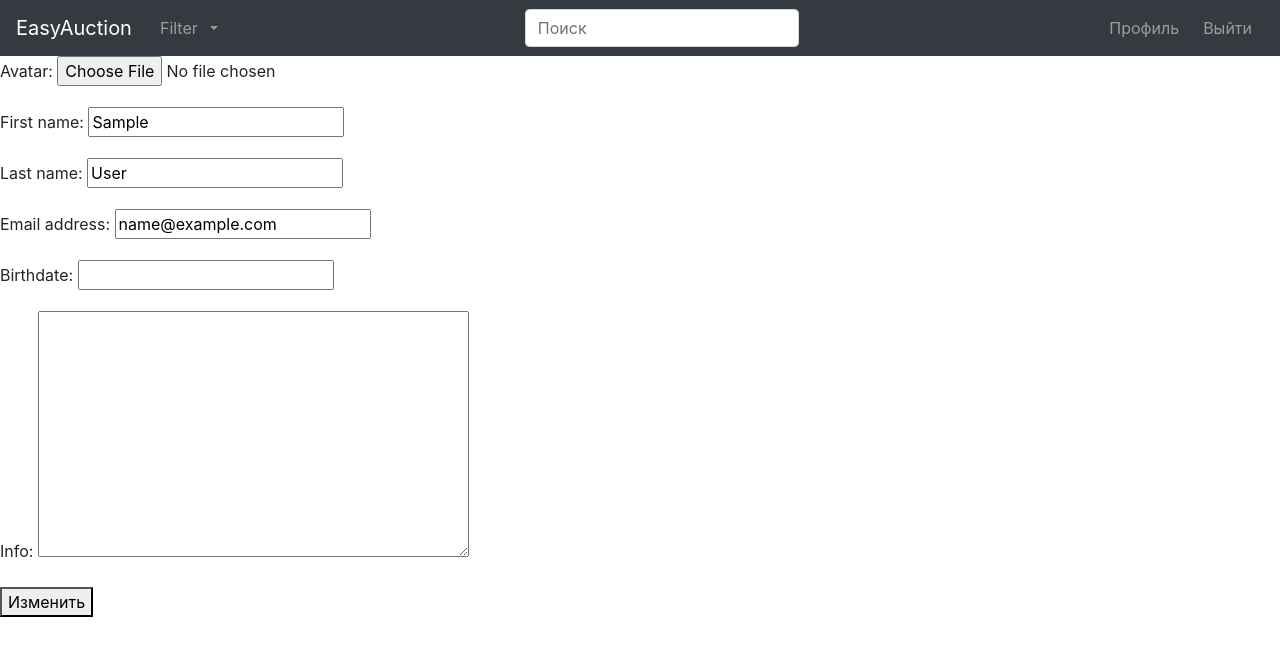
After one commit to wykyee/auction, a Django app: page /profile/change_data/ in a window 1280 px wide. The commit adds this page. Shown: the top 656 px of the page. Run offline with Django 3.2, Linux system fonts and the light colour scheme; the visitor is signed in with stand-in values (Sample User, id 1); data comes from the database, SQL or seed files in the repository; some libraries are stand-ins or nearby versions.

Commit message:
actions with profile

```diff
--- a/auction/models.py
+++ b/auction/models.py
@@ -53,7 +53,7 @@ class Bet(models.Model):
     amount = models.PositiveIntegerField()
     better = models.ForeignKey(Profile, on_delete=models.CASCADE)
     post = models.ForeignKey(
-        Post, on_delete=models.CASCADE, related_name='bets', related_query_name='bets'
+        Post, on_delete=models.CASCADE, related_name='bets'
     )
     created_at = models.DateTimeField(auto_now_add=True)
 
--- a/templates/auction/post_detail.html
+++ b/templates/auction/post_detail.html
@@ -1,7 +1,7 @@
 {% extends "base.html" %}
 
 {% block title %}
-    {{ post.id }}
+    {{ post.title }}
 {% endblock %}
 
 {% block content %}
@@ -14,9 +14,7 @@
         <hr>
         <p>Ставка сейчас: {{ current_bet }}</p>
         <form method="POST" action="{% url 'make-bet' post.pk %}">{% csrf_token %}
-            {% for field in form %}
-                {{ field }}
-            {% endfor %}
+            {{ form }}
             <button type="submit">Принять ставку</button>
         </form>
 
--- a/templates/base.html
+++ b/templates/base.html
@@ -17,12 +17,13 @@
     <div class="container-fluid">
         <ul class="navbar-nav">
             <li class="nav-item text-center">
-                <a href="#" class="navbar-brand">EasyAuction</a>
+                <a href="{% url 'post-list' %}" class="navbar-brand">EasyAuction</a>
             </li>
             <li class="nav-item dropdown text-center">
-                <a class="nav-link dropdown-toggle" href="#" id="navbarDropdown" role="button" data-toggle="dropdown"
-                   aria-haspopup="true" aria-expanded="false"><span class="fa fa-list"></span><span
-                        class="d-xl-block d-none"></span><span class="d-none d-sm-inline px-1">Filter</span> </a>
+                <a class="nav-link dropdown-toggle" href="#" id="navbarDropdown" role="button" data-toggle="dropdown" aria-haspopup="true" aria-expanded="false">
+                    <span class="d-xl-block d-none"></span>
+                    <span class="d-none d-sm-inline px-1">Filter</span>
+                </a>
                 <div class="dropdown-menu" aria-labelledby="navbarDropdown">
                     <a class="dropdown-item" href="#">Action</a>
                     <a class="dropdown-item" href="#">Another action</a>
@@ -32,17 +33,32 @@
             </li>
         </ul>
         <div class="md-form mt-0">
-            <input class="form-control" type="text" placeholder="Search" aria-label="Search">
+            <input class="form-control" type="text" placeholder="Поиск" aria-label="Search">
         </div>
         <ul class="nav navbar-nav">
+            {% if not request.user.is_authenticated %}
             <li class="nav-item text-center" id="signup-btn">
-                <a href="#" class="nav-link" data-toggle="modal" data-target="#"><span class="fa fa-user"></span><span
-                        class="d-none d-sm-inline d-xl-block px-1">Sign Up</span></a>
+                <a href="#" class="nav-link" data-toggle="modal" data-target="#">
+                    <span class="d-none d-sm-inline d-xl-block px-1">Зарегистрироваться</span>
+                </a>
             </li>
             <li class="nav-item text-center" id="login-btn">
-                <a href="#" class="nav-link" data-toggle="modal" data-target="#"><span
-                        class="fa fa-sign-in"></span><span class="d-none d-sm-inline d-xl-block px-1">Log In</span></a>
+                <a href="#" class="nav-link" data-toggle="modal" data-target="#">
+                    <span class="d-none d-sm-inline d-xl-block px-1">Войти</span>
+                </a>
             </li>
+            {% else %}
+            <li class="nav-item text-center" id="logout-btn">
+                <a href="{% url 'profile-data' %}" class="nav-link" >
+                    <span class="d-none d-sm-inline d-xl-block px-1">Профиль</span>
+                </a>
+            </li>
+            <li class="nav-item text-center" id="logout-btn">
+                <a href="#" class="nav-link" data-toggle="modal" data-target="#">
+                    <span class="d-none d-sm-inline d-xl-block px-1">Выйти</span>
+                </a>
+            </li>
+            {% endif %}
         </ul>
     </div>
 </nav>
--- /dev/null
+++ b/templates/users/change_profile_data.html
@@ -0,0 +1,18 @@
+{% extends "base.html" %}
+
+{% block title %}
+    Изменить профиль
+{% endblock %}
+{% block content %}
+    <form method="POST">
+        {% csrf_token %}
+        {% for field in form %}
+            <div class="form-group">
+            <label>{{ field.label }}:</label>
+            {{ field }}
+            </div>
+        {% endfor %}
+
+        <button type="submit">Изменить</button>
+    </form>
+{% endblock %}
--- /dev/null
+++ b/users/forms.py
@@ -0,0 +1 @@
+from django import forms
--- a/users/models.py
+++ b/users/models.py
@@ -1,5 +1,7 @@
 from django.contrib.auth.models import AbstractUser
 from django.db import models
+from django.urls import reverse
+from django.utils.text import slugify
 
 
 class Profile(AbstractUser):
@@ -10,6 +12,7 @@ class Profile(AbstractUser):
         upload_to='users/avatars/', null=True, blank=True
     )
     info = models.TextField(null=True, blank=True)
+    birthdate = models.DateField(null=True, blank=True)
 
     class Meta:
         db_table = "Profile"
--- /dev/null
+++ b/users/services.py
@@ -0,0 +1,13 @@
+from django.contrib.auth import get_user_model
+from django.db.models import QuerySet
+
+
+Profile = get_user_model()
+
+
+def get_all_available_users() -> QuerySet:
+    return Profile.objects.filter(is_active=True)
+
+
+def get_user_from_pk(pk) -> Profile:
+    return Profile.objects.get(pk=pk)
--- a/users/urls.py
+++ b/users/urls.py
@@ -1,3 +1,8 @@
+from django.urls import path
+
+from users.views import ProfileView, ChangeProfileView
+
 urlpatterns = [
-
+    path("", ProfileView.as_view(), name="profile-data"),
+    path("change_data/", ChangeProfileView.as_view(), name="profile-change"),
 ]
--- a/users/views.py
+++ b/users/views.py
@@ -1,3 +1,38 @@
+from django.contrib.auth import get_user_model
+from django.http import HttpRequest, HttpResponse
 from django.shortcuts import render
+from django.urls import reverse, reverse_lazy
+from django.views.generic import ListView, DetailView, UpdateView
+from django.views.generic.base import View
 
-# Create your views here.
+from users.services import (
+    get_all_available_users, get_user_from_pk
+)
+
+
+Profile = get_user_model()
+
+
+class BetsList(ListView):
+    pass
+
+
+class ProfileView(View):
+    @staticmethod
+    def get(request: HttpRequest) -> HttpResponse:
+        context = {
+            "user": request.user,
+        }
+        return render(request, "users/profile_data.html", context=context)
+
+
+class ChangeProfileView(UpdateView):
+    template_name = "users/change_profile_data.html"
+    model = Profile
+    fields = ("avatar", "first_name",
+              "last_name", "email",
+              "birthdate", "info",)
+    success_url = reverse_lazy("profile-data")
+    # TODO: add password change
+    def get_object(self, **kwargs):
+        return get_user_from_pk(pk=self.request.user.pk)
```
Also changed, not shown: auction/forms.py (+16 -0 lines), auction/services.py (+13 -1 lines), auction/views.py (+22 -24 lines), templates/auction/post_list.html (+10 -21 lines), templates/users/profile_data.html (added, +23 -0 lines), auction/migrations/0004_auto_20200914_1246.py (added), users/migrations/0002_auto_20200914_1246.py (added).
